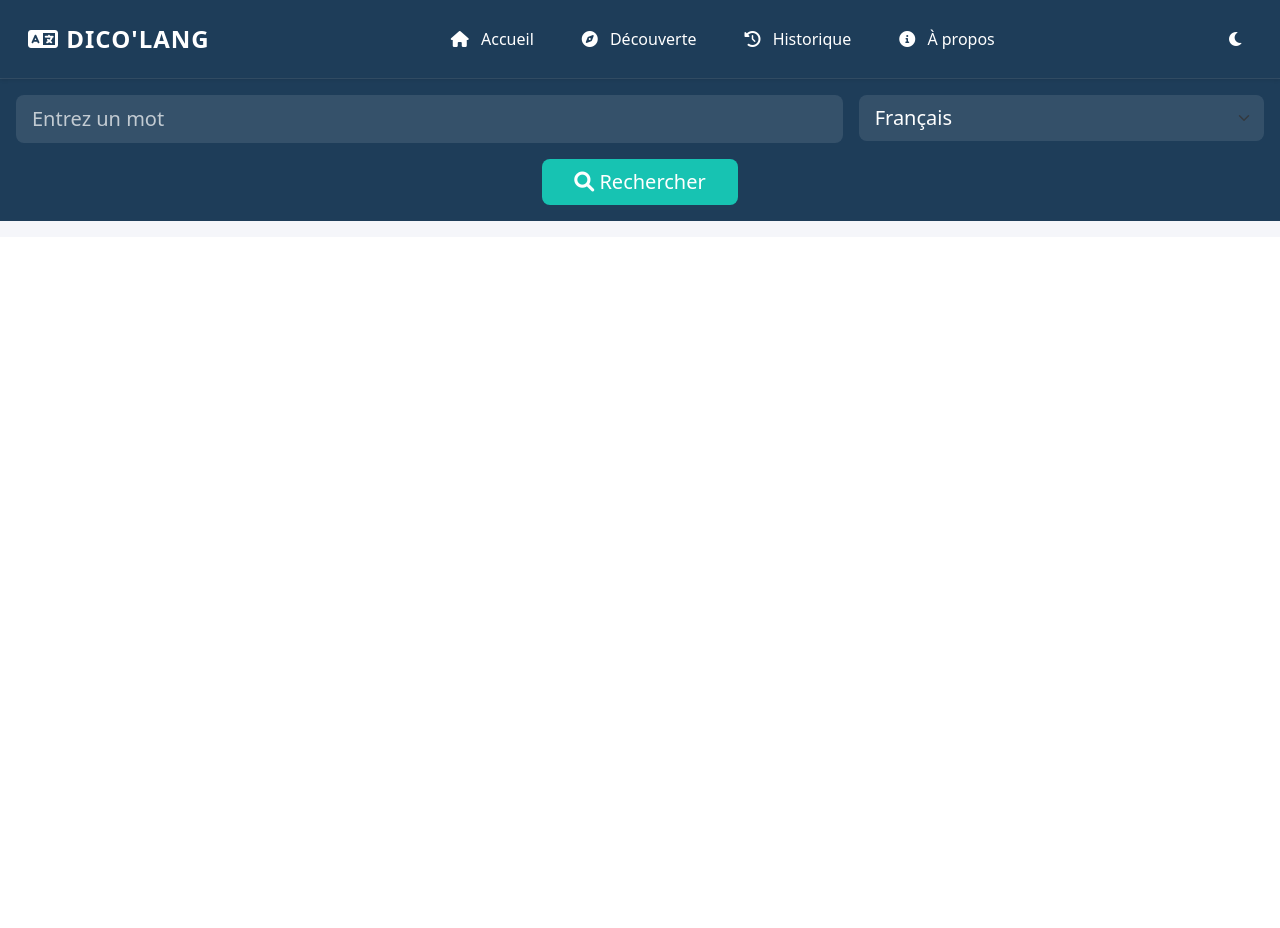
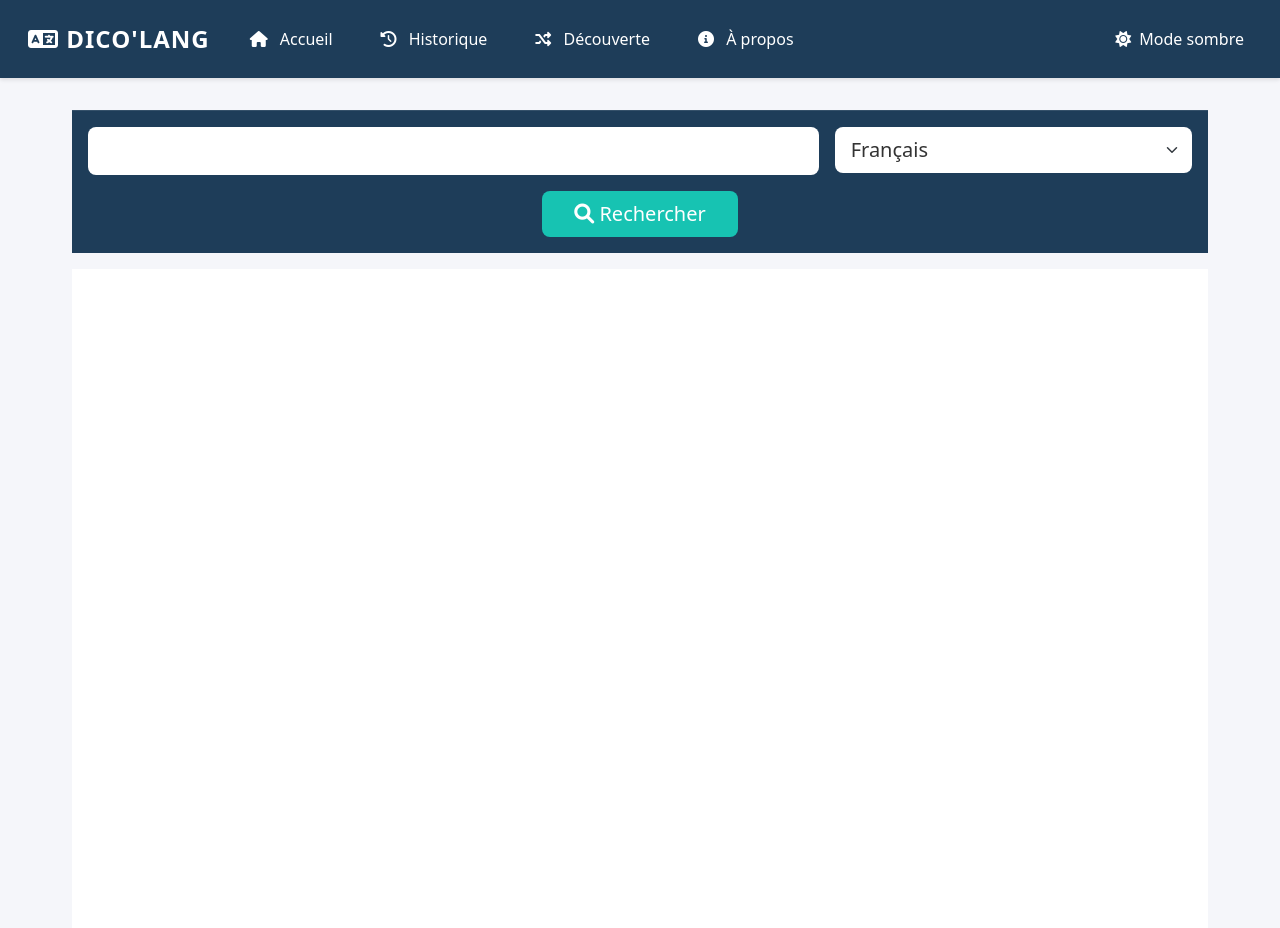
Before and after one commit to espritdev/dicolang, a Flask app: page / in a window 1280 px wide. Shown: the top 928 px of the page. Before the commit the page ends 221 px from the top, so only its background shows below. Run offline with Flask 3, Linux system fonts and the light colour scheme.

Commit message:
Add dark theme support and history management features

```diff
--- a/app.py
+++ b/app.py
@@ -1,4 +1,4 @@
-from flask import Flask, render_template, request, jsonify, g
+from flask import Flask, render_template, request, jsonify, g, Response
 from deep_translator import GoogleTranslator
 from functools import lru_cache
 import requests
@@ -78,6 +78,44 @@ def get_search_history():
     except Exception as e:
         print(f"Error getting history: {e}")
         return []
+
+def delete_from_history(word_id):
+    try:
+        with app.app_context():
+            db = get_db()
+            db.execute('DELETE FROM search_history WHERE id = ?', (word_id,))
+            db.commit()
+            return True
+    except Exception as e:
+        print(f"Error deleting from history: {e}")
+        return False
+
+def clear_history():
+    try:
+        with app.app_context():
+            db = get_db()
+            db.execute('DELETE FROM search_history')
+            db.commit()
+            return True
+    except Exception as e:
+        print(f"Error clearing history: {e}")
+        return False
+
+def get_history_as_text():
+    try:
+        history = get_search_history()
+        text_content = "Historique des recherches:\n\n"
+        for entry in history:
+            timestamp = datetime.strptime(entry['timestamp'], '%Y-%m-%d %H:%M:%S')
+            formatted_date = timestamp.strftime('%d/%m/%Y %H:%M:%S')
+            text_content += f"Mot: {entry['word']}\n"
+            text_content += f"Langue: {entry['source_lang']}\n"
+            text_content += f"Date: {formatted_date}\n"
+            text_content += "-" * 40 + "\n"
+        return text_content
+    except Exception as e:
+        print(f"Error generating history text: {e}")
+        return "Erreur lors de la génération du fichier"
 
 def cached_translate_word(word, source_lang, target_lang):
     cache_key = f"{word}:{source_lang}:{target_lang}"
@@ -271,6 +309,27 @@ def historique():
     history = get_search_history()
     return render_template('historique.html', history=history)
 
+@app.route('/delete_history_entry/<int:word_id>', methods=['POST'])
+def delete_history_entry(word_id):
+    if delete_from_history(word_id):
+        return jsonify({'success': True})
+    return jsonify({'success': False}), 500
+
+@app.route('/clear_history', methods=['POST'])
+def clear_all_history():
+    if clear_history():
+        return jsonify({'success': True})
+    return jsonify({'success': False}), 500
+
+@app.route('/download_history')
+def download_history():
+    text_content = get_history_as_text()
+    return Response(
+        text_content,
+        mimetype='text/plain',
+        headers={'Content-Disposition': 'attachment;filename=historique_recherches.txt'}
+    )
+
 # Initialize the database at startup
 init_db()
 
--- a/templates/base.html
+++ b/templates/base.html
@@ -24,6 +24,9 @@
             --bg-color: var(--bg-light);
             --card-bg: #ffffff;
             --navbar-bg: var(--primary-dark);
+            --input-bg: #ffffff;
+            --input-text: #333333;
+            --border-color: #dee2e6;
         }
 
         [data-bs-theme="dark"] {
@@ -32,6 +35,9 @@
             --bg-color: var(--bg-dark);
             --card-bg: #2c3e50;
             --navbar-bg: var(--primary-dark);
+            --input-bg: #2c3e50;
+            --input-text: #ffffff;
+            --border-color: #4a5568;
         }
 
         body {
@@ -40,7 +46,7 @@
             min-height: 100vh;
             margin: 0;
             padding: 0;
-            transition: background-color 0.3s ease;
+            transition: all 0.3s ease;
         }
 
         .navbar {
@@ -88,7 +94,10 @@
             cursor: pointer;
             padding: 0.5rem;
             border-radius: 50%;
-            transition: background-color 0.3s ease;
+            transition: all 0.3s ease;
+            display: flex;
+            align-items: center;
+            gap: 0.5rem;
         }
 
         .theme-switch:hover {
@@ -101,27 +110,19 @@
             margin: 0 auto;
         }
 
+        input, select, textarea {
+            background-color: var(--input-bg) !important;
+            color: var(--input-text) !important;
+            border-color: var(--border-color) !important;
+        }
+
         .card {
             background-color: var(--card-bg);
-            border: none;
-            border-radius: 10px;
-            box-shadow: 0 4px 6px rgba(0,0,0,0.1);
-            margin-bottom: 1rem;
-            transition: transform 0.3s ease, box-shadow 0.3s ease;
+            border-color: var(--border-color);
         }
 
-        .card:hover {
-            transform: translateY(-5px);
-            box-shadow: 0 6px 12px rgba(0,0,0,0.15);
-        }
-
-        @media (max-width: 992px) {
-            .navbar-nav .nav-link {
-                margin: 0.5rem 0;
-            }
-        }
+        {% block extra_css %}{% endblock %}
     </style>
-    {% block extra_css %}{% endblock %}
 </head>
 <body>
     <nav class="navbar navbar-expand-lg">
@@ -130,48 +131,77 @@
                 <i class="fas fa-language"></i> Dico'Lang
             </a>
             <button class="navbar-toggler" type="button" data-bs-toggle="collapse" data-bs-target="#navbarNav">
-                <i class="fas fa-bars" style="color: var(--text-light);"></i>
+                <span class="navbar-toggler-icon"></span>
             </button>
-            <div class="collapse navbar-collapse justify-content-center" id="navbarNav">
-                <ul class="navbar-nav">
+            <div class="collapse navbar-collapse" id="navbarNav">
+                <ul class="navbar-nav me-auto">
                     <li class="nav-item">
                         <a class="nav-link" href="/"><i class="fas fa-home"></i> Accueil</a>
-                    </li>
-                    <li class="nav-item">
-                        <a class="nav-link" href="/decouverte"><i class="fas fa-compass"></i> Découverte</a>
                     </li>
                     <li class="nav-item">
                         <a class="nav-link" href="/historique"><i class="fas fa-history"></i> Historique</a>
                     </li>
                     <li class="nav-item">
+                        <a class="nav-link" href="/decouverte"><i class="fas fa-random"></i> Découverte</a>
+                    </li>
+                    <li class="nav-item">
                         <a class="nav-link" href="/a-propos"><i class="fas fa-info-circle"></i> À propos</a>
                     </li>
                 </ul>
-            </div>
-            <div class="theme-switch ms-auto" onclick="toggleTheme()">
-                <i class="fas fa-moon"></i>
+                <div class="theme-switch" onclick="toggleTheme()">
+                    <i class="fas fa-moon" id="theme-icon"></i>
+                    <span id="theme-text">Mode sombre</span>
+                </div>
             </div>
         </div>
     </nav>
 
-    {% block content %}{% endblock %}
+    <div class="content">
+        {% block content %}{% endblock %}
+    </div>
 
     <script src="https://cdn.jsdelivr.net/npm/bootstrap@5.3.2/dist/js/bootstrap.bundle.min.js"></script>
     <script>
         function toggleTheme() {
             const html = document.documentElement;
-            const themeIcon = document.querySelector('.theme-switch i');
+            const themeIcon = document.getElementById('theme-icon');
+            const themeText = document.getElementById('theme-text');
+            const currentTheme = html.getAttribute('data-bs-theme');
+            const newTheme = currentTheme === 'dark' ? 'light' : 'dark';
 
-            if (html.getAttribute('data-bs-theme') === 'light') {
-                html.setAttribute('data-bs-theme', 'dark');
+            html.setAttribute('data-bs-theme', newTheme);
+            localStorage.setItem('theme', newTheme);
+
+            if (newTheme === 'dark') {
+                themeIcon.classList.remove('fa-sun');
+                themeIcon.classList.add('fa-moon');
+                themeText.textContent = 'Mode clair';
+            } else {
                 themeIcon.classList.remove('fa-moon');
                 themeIcon.classList.add('fa-sun');
-            } else {
-                html.setAttribute('data-bs-theme', 'light');
+                themeText.textContent = 'Mode sombre';
+            }
+        }
+
+        // Appliquer le thème sauvegardé au chargement
+        document.addEventListener('DOMContentLoaded', () => {
+            const savedTheme = localStorage.getItem('theme') || 'light';
+            const html = document.documentElement;
+            const themeIcon = document.getElementById('theme-icon');
+            const themeText = document.getElementById('theme-text');
+
+            html.setAttribute('data-bs-theme', savedTheme);
+
+            if (savedTheme === 'dark') {
                 themeIcon.classList.remove('fa-sun');
                 themeIcon.classList.add('fa-moon');
+                themeText.textContent = 'Mode clair';
+            } else {
+                themeIcon.classList.remove('fa-moon');
+                themeIcon.classList.add('fa-sun');
+                themeText.textContent = 'Mode sombre';
             }
-        }
+        });
     </script>
     {% block extra_js %}{% endblock %}
 </body>
```
Also changed, not shown: templates/historique.html (+99 -15 lines).
